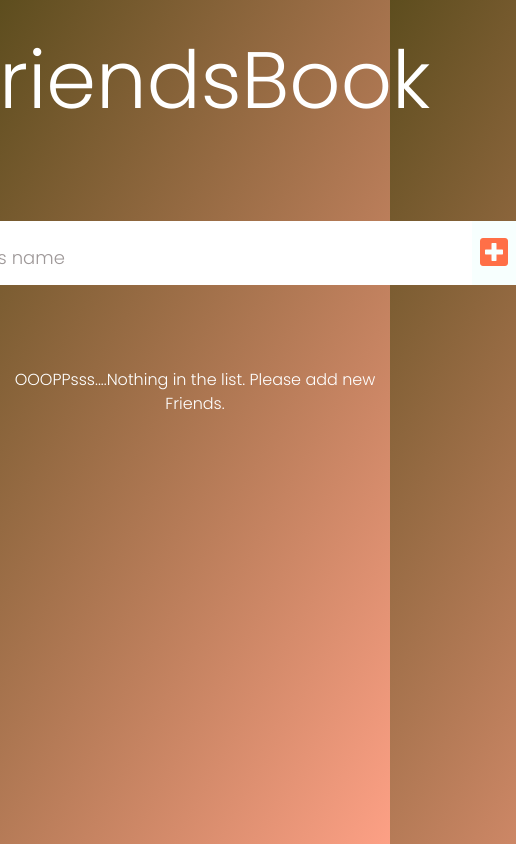
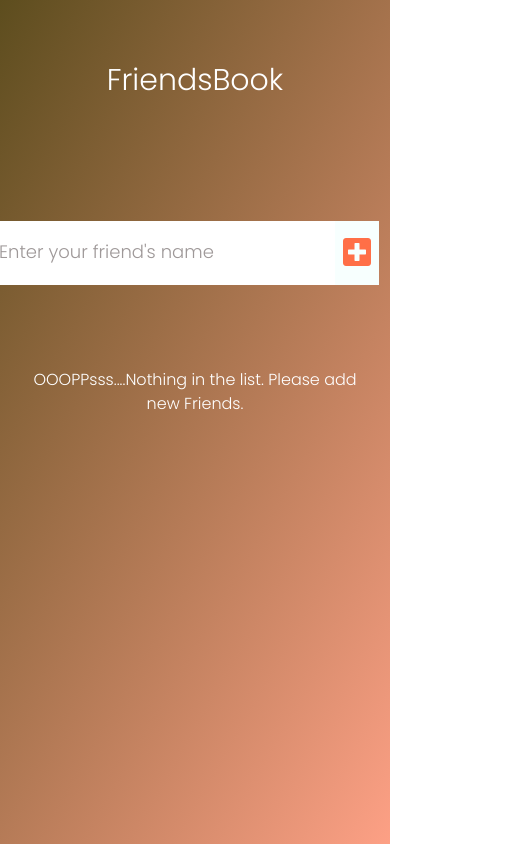
Before and after one commit to AshishCd/addFriends, a React (Create React App) app: page / in a window 390 px wide. Shown: the whole page, 516 px wide, since content can reach past the window. Built offline with nearby package versions, Linux system fonts and the light colour scheme.

Commit message:
css chnages and pagination active

```diff
--- a/src/App.css
+++ b/src/App.css
@@ -49,6 +49,10 @@ form button {
 form button:hover {
   background: #ff6f47;
   color: white;
+}
+
+input.friend-input:focus {
+  outline: none;
 }
 
 
@@ -190,3 +194,15 @@ select {
   color: inherit;
   text-decoration: none;
 }
+
+/* Media query only */
+
+@media(max-width:767px){
+  h1 {
+    font-size: 30px;
+  }
+  .friend-input {
+    font-size: 16px;
+    padding: 20px;
+  }
+}
--- a/src/App.js
+++ b/src/App.js
@@ -1,5 +1,6 @@
 import React, { Component } from "react";
 import "./App.css";
+import {Container} from "react-bootstrap";
 
 //import Component
 import {
@@ -92,7 +93,6 @@ class FrindList extends Component {
     this.openCloseModal(id);
   };
 
-
   //add to fav
   addFavorite = (id) => {
     const addFavoriteArr = this.state.friendListArr.map((item) => {
@@ -175,7 +175,6 @@ class FrindList extends Component {
 
   //opne confirmation modal
   openCloseModal = (id) => {
-    console.log("oye");
     this.setState({
       showModal: !this.state.showModal,
       deleteBtnId: id,
@@ -196,6 +195,16 @@ class FrindList extends Component {
     );
   };
 
+
+  setPagination = (friendListArr) => {
+    const { currentPage } = this.state;
+    if (friendListArr.length === 0 && currentPage > 1) {
+      this.setState({
+        currentPage: currentPage - 1,
+      });
+    }
+  };
+
   render() {
     const {
       inputText,
@@ -210,7 +219,13 @@ class FrindList extends Component {
 
     const indexOfLastFriend = currentPage * friendsPerPage;
     const indexOfFirstFriend = indexOfLastFriend - friendsPerPage;
-    const currentFriendList = filteredList.slice(indexOfFirstFriend, indexOfLastFriend);
+    const lastFirst = filteredList.reverse();
+    const currentFriendList = lastFirst.slice(
+      indexOfFirstFriend,
+      indexOfLastFriend
+    );
+    this.setPagination(currentFriendList);
+
     const searchProps = {
       onChangeHandler: this.onChangeHandler,
       submitList: this.submitList,
@@ -234,6 +249,7 @@ class FrindList extends Component {
     };
 
     return (
+      <Container>
       <div className="App">
         <header>
           <h1>FriendsBook</h1>
@@ -257,6 +273,7 @@ class FrindList extends Component {
           />
         )}
       </div>
+      </Container>
     );
   }
 }
```
Also changed, not shown: 1 other file (tests, documents, lock files or other folders).
